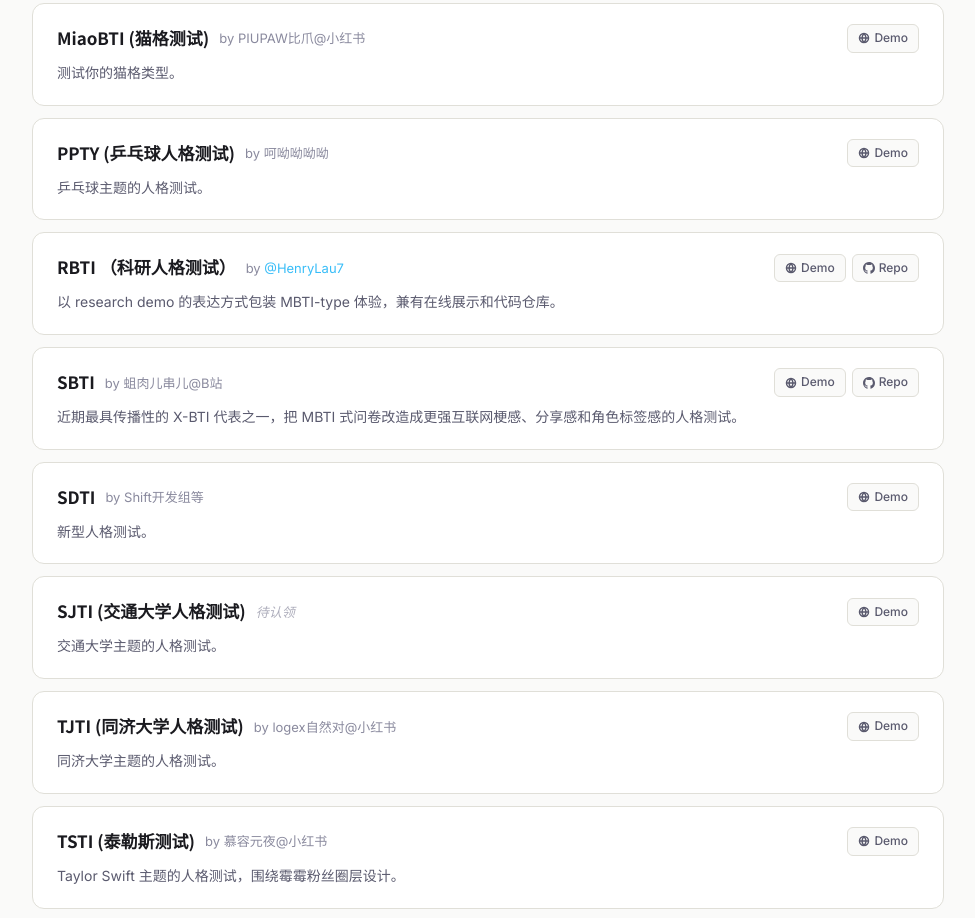
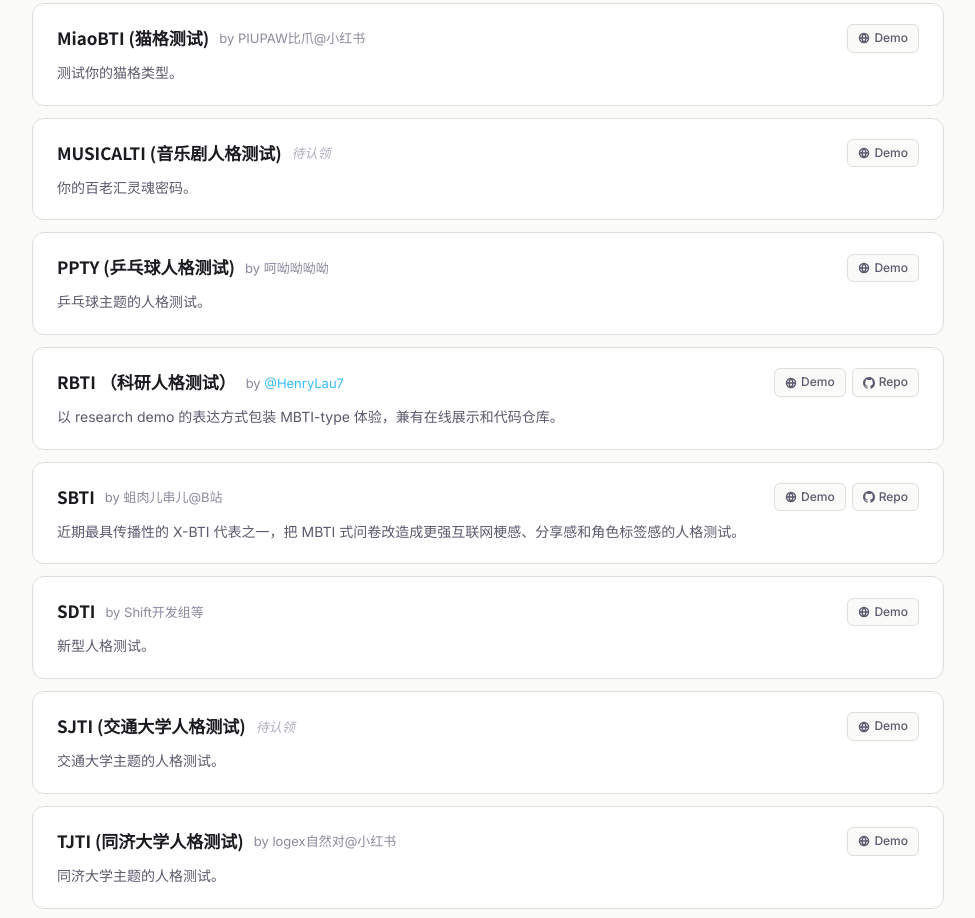
Before and after one commit to HenryLau7/awesome-mbti, a plain HTML site: page index.html in a window 1280 px wide. Shown: the part 1621-2539 px from the top of the page, without its empty margins (152-1127 px from the left). Drawn offline with Linux system fonts and the light colour scheme.

Commit message:
musicalti

```diff
--- a/index.html
+++ b/index.html
@@ -497,6 +497,17 @@
 
     <article class="project-card">
       <div class="project-top">
+        <div class="project-name"><a href="https://pub-98e77454d5fc46438fe6f46cf574e4e5.r2.dev/%E9%9F%B3%E4%B9%90%E5%89%A7%E4%BA%BA%E6%A0%BC%E6%B5%8B%E8%AF%95.html" target="_blank" rel="noopener">MUSICALTI (音乐剧人格测试)</a></div>
+        <span class="project-credit"><span class="unclaimed">待认领</span></span>
+        <div class="project-links">
+          <a href="https://pub-98e77454d5fc46438fe6f46cf574e4e5.r2.dev/%E9%9F%B3%E4%B9%90%E5%89%A7%E4%BA%BA%E6%A0%BC%E6%B5%8B%E8%AF%95.html" class="project-link" target="_blank" rel="noopener"><svg class="demo-icon" width="12" height="12" viewBox="0 0 12 12" fill="none" stroke="currentColor" stroke-width="1.5"><circle cx="6" cy="6" r="4.5"/><path d="M1.5 6h9M6 1.5c1.5 1.5 2 3 2 4.5s-.5 3-2 4.5M6 1.5c-1.5 1.5-2 3-2 4.5s.5 3 2 4.5"/></svg> Demo</a>
+        </div>
+      </div>
+      <p class="project-desc" data-pretext>你的百老汇灵魂密码。</p>
+    </article>
+
+    <article class="project-card">
+      <div class="project-top">
         <div class="project-name"><a href="https://ppty.pages.dev" target="_blank" rel="noopener">PPTY (乒乓球人格测试)</a></div>
         <span class="project-credit">by 呵呦呦呦呦</span>
         <div class="project-links">
```
Also changed, not shown: 1 other file.
